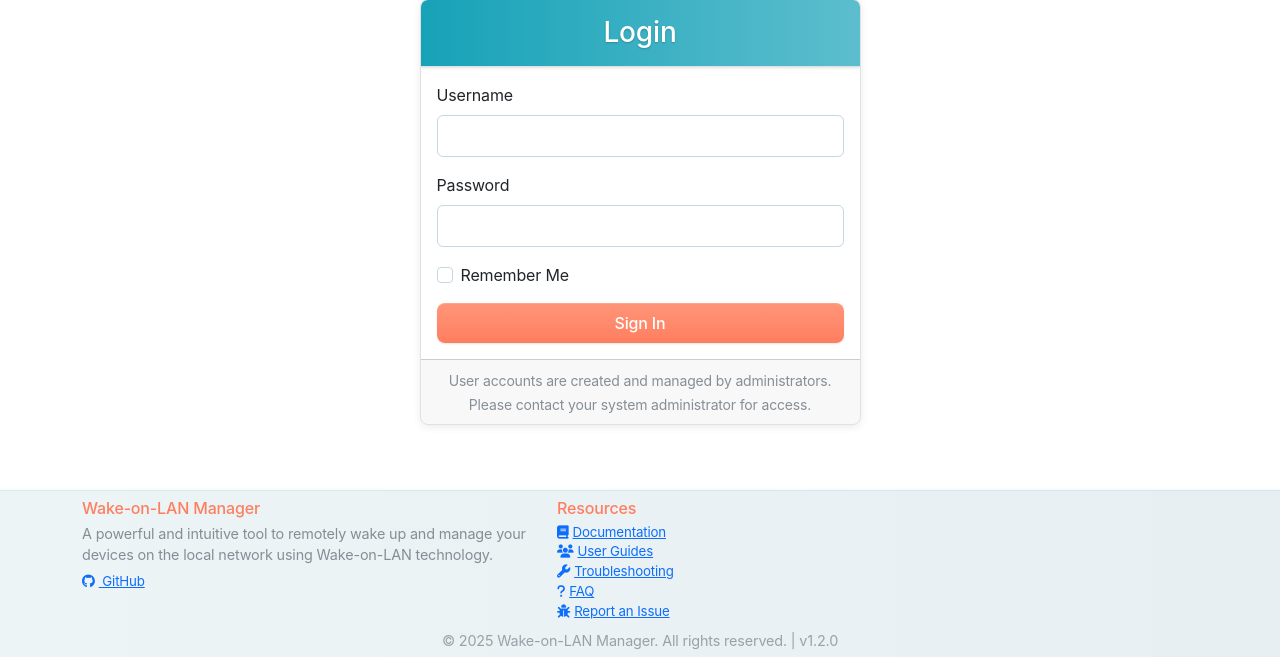
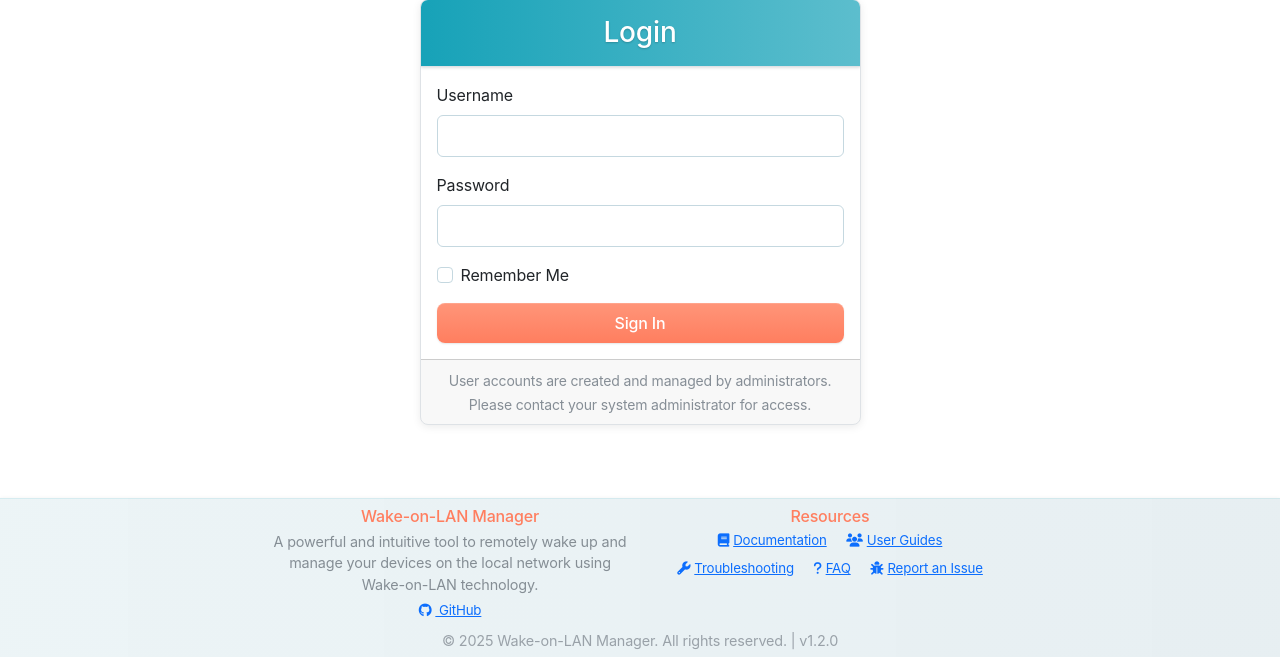
Before and after one commit to ReezFX/WOL-Manager, a Flask app: a page that uses app/templates/base.html in a window 1280 px wide. Shown: the part 143-800 px from the top of the page. Run offline with Flask 3, Linux system fonts and the light colour scheme; parts of the project's set-up code (start-up, migrations or seed data) failed here and were passed over; some libraries are stand-ins or nearby versions.

Commit message:
fixed ping latency check value and footer layout formating

```diff
--- a/app/static/js/ping.js
+++ b/app/static/js/ping.js
@@ -413,7 +413,7 @@ function updateHostStatusUI(hostStatuses) {
 
                 // If we have response time info, add it
                 if (status.response_time) {
-                    const responseTime = Math.round(status.response_time * 1000); // Convert to ms
+                    const responseTime = Math.round(status.response_time); // Already in ms
                     statusBadge.textContent = `Online (${responseTime}ms)`;
                 }
             } else {
@@ -434,7 +434,7 @@ function updateHostStatusUI(hostStatuses) {
                 if (status.is_online) {
                     detailedStatus.innerHTML = `<i class="fas fa-check-circle text-success"></i> Online`;
                     if (status.response_time) {
-                        const responseTime = Math.round(status.response_time * 1000); // Convert to ms
+                        const responseTime = Math.round(status.response_time); // Already in ms
                         detailedStatus.innerHTML += ` <small>(${responseTime}ms)</small>`;
                     }
                 } else {
--- a/app/templates/base.html
+++ b/app/templates/base.html
@@ -227,9 +227,9 @@
     <!-- Footer -->
     <footer class="footer apple-footer mt-auto py-1" id="main-footer">
         <div class="container">
-            <div class="row py-1">
+            <div class="row py-1 justify-content-center">
                 <!-- About WoL Manager -->
-                <div class="col-md-5 mb-1 mb-md-0">
+                <div class="col-md-4 mb-1 mb-md-0 text-center">
                     <h6 class="text-accent mb-1">Wake-on-LAN Manager</h6>
                     <p class="footer-text small mb-1">A powerful and intuitive tool to remotely wake up and manage your devices on the local network using Wake-on-LAN technology.</p>
                     <div>
@@ -238,16 +238,16 @@
                 </div>
 
                 <!-- Resources -->
-                <div class="col-md-7 mb-1 mb-md-0">
+                <div class="col-md-4 mb-1 mb-md-0 text-center">
                     <div class="row">
                         <div class="col-12">
                             <h6 class="text-accent mb-1">Resources</h6>
-                            <ul class="list-unstyled small mb-0">
-                                <li><a href="https://github.com/ReezFX/WOL-Manager/wiki" class="footer-link" target="_blank"><i class="fas fa-book me-1"></i>Documentation</a></li>
-                                <li><a href="https://github.com/ReezFX/WOL-Manager/wiki/User-Guides" class="footer-link" target="_blank"><i class="fas fa-users me-1"></i>User Guides</a></li>
-                                <li><a href="https://github.com/ReezFX/WOL-Manager/wiki/Troubleshooting" class="footer-link" target="_blank"><i class="fas fa-wrench me-1"></i>Troubleshooting</a></li>
-                                <li><a href="https://github.com/ReezFX/WOL-Manager/wiki/FAQ" class="footer-link" target="_blank"><i class="fas fa-question me-1"></i>FAQ</a></li>
-                                <li><a href="https://github.com/ReezFX/WOL-Manager/issues" class="footer-link" target="_blank"><i class="fas fa-bug me-1"></i>Report an Issue</a></li>
+                            <ul class="list-unstyled small mb-0 text-center">
+                                <li class="d-inline-block mx-2 mb-2"><a href="https://github.com/ReezFX/WOL-Manager/wiki" class="footer-link" target="_blank"><i class="fas fa-book me-1"></i>Documentation</a></li>
+                                <li class="d-inline-block mx-2 mb-2"><a href="https://github.com/ReezFX/WOL-Manager/wiki/User-Guides" class="footer-link" target="_blank"><i class="fas fa-users me-1"></i>User Guides</a></li>
+                                <li class="d-inline-block mx-2 mb-2"><a href="https://github.com/ReezFX/WOL-Manager/wiki/Troubleshooting" class="footer-link" target="_blank"><i class="fas fa-wrench me-1"></i>Troubleshooting</a></li>
+                                <li class="d-inline-block mx-2 mb-2"><a href="https://github.com/ReezFX/WOL-Manager/wiki/FAQ" class="footer-link" target="_blank"><i class="fas fa-question me-1"></i>FAQ</a></li>
+                                <li class="d-inline-block mx-2 mb-2"><a href="https://github.com/ReezFX/WOL-Manager/issues" class="footer-link" target="_blank"><i class="fas fa-bug me-1"></i>Report an Issue</a></li>
                             </ul>
                         </div>
                     </div>
```
